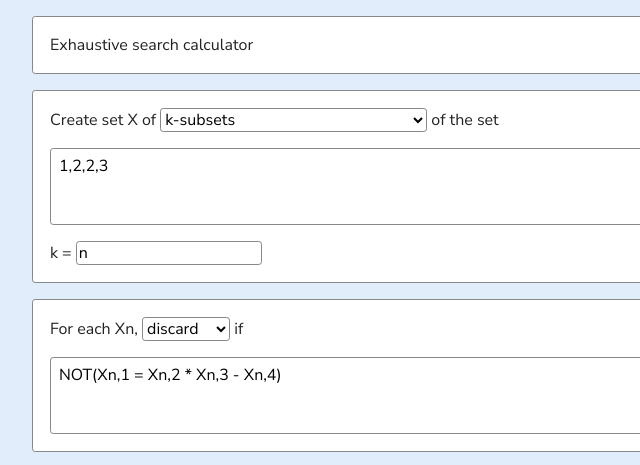
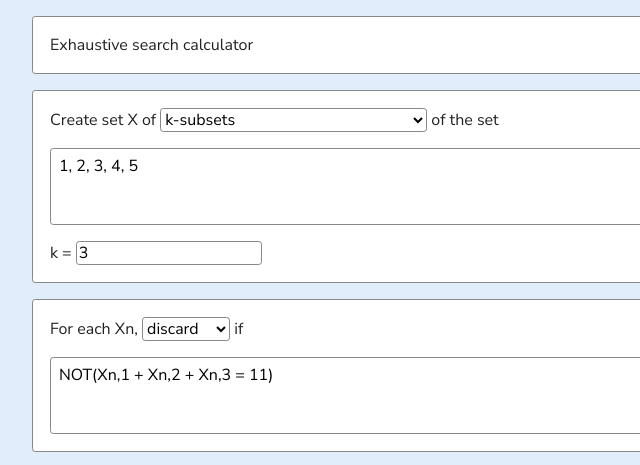
Before and after one commit to jonathanjameswatson/exhaustive-search-calculator, a plain HTML site: page index.html in a window 1280 px wide. Shown: the top 465 px of the page, 208-848 px from the left. Drawn offline with Linux system fonts and the light colour scheme.

Commit message:
Changed initial inputs

```diff
--- a/index.html
+++ b/index.html
@@ -40,10 +40,10 @@
       </select>
       of the set
     </p>
-    <textarea id="tuple-1">1,2,2,3</textarea>
+    <textarea id="tuple-1">1, 2, 3, 4, 5</textarea>
     <p>
       k =
-      <input type="text" id="k-box" value="n">
+      <input type="text" id="k-box" value="3">
     </p>
   </div>
 
@@ -63,7 +63,7 @@
         </span>
         if
       </p>
-      <textarea class="command-box">NOT(Xn,1 = Xn,2 * Xn,3 - Xn,4)</textarea>
+      <textarea class="command-box">NOT(Xn,1 + Xn,2 + Xn,3 = 11)</textarea>
     </div>
   </div>
 
```
